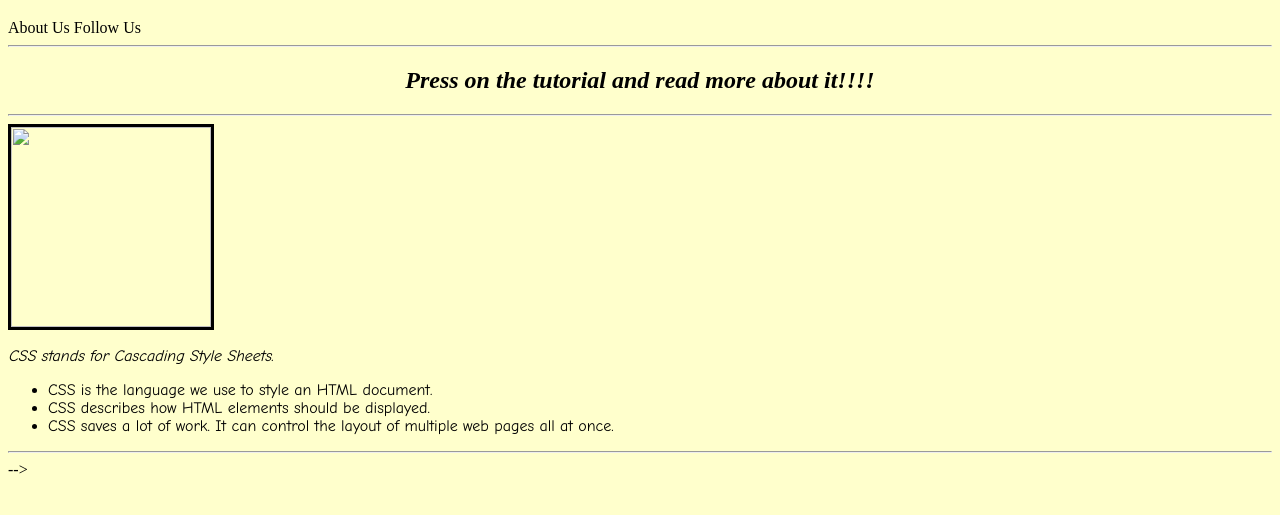
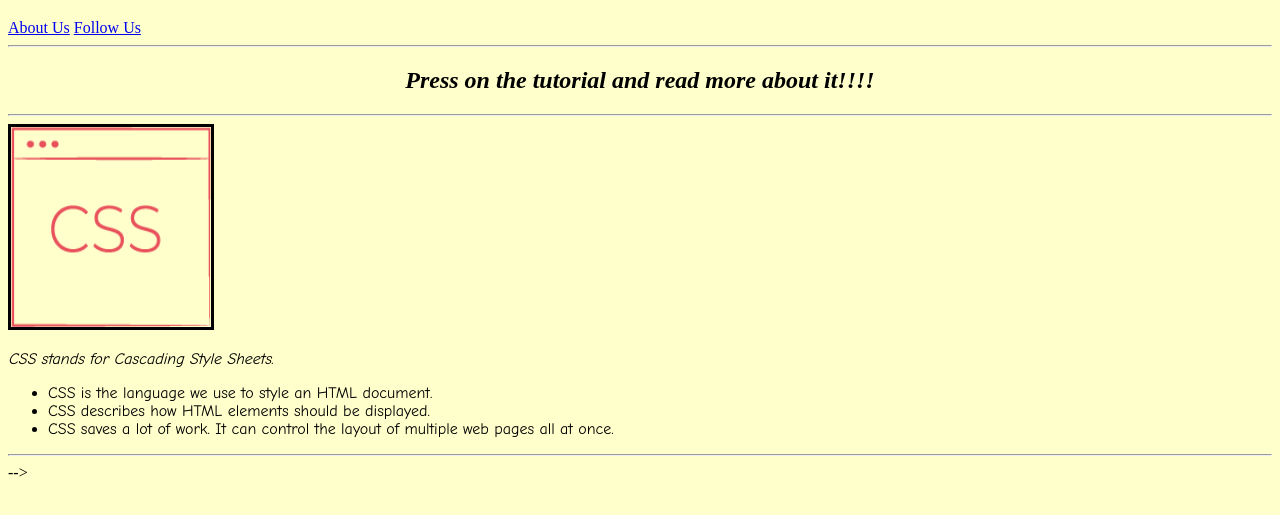
Before and after one commit to YashasJani/tut, a plain HTML site: page index.html in a window 1280 px wide. Shown: the part 81-596 px from the top of the page. Drawn offline with Linux system fonts and the light colour scheme.

Commit message:
Update index.html

```diff
--- a/index.html
+++ b/index.html
@@ -29,11 +29,9 @@
 
 
     <!-- uncomment the correct output for the anchor tag-->
-    <!-- <a href ="about.html"> About Us</a>
-    <a href="followus.html"> Follow Us</a> -->
+     <a href ="about.html"> About Us</a>
+    <a href="followus.html"> Follow Us</a>
 
-     <a ="about.html"> About Us</a>
-    <a ="followus.html"> Follow Us</a>
 
     <!-- <a :"about.html"> About Us</a>
     <a :"followus.html"> Follow Us</a> -->
@@ -55,8 +53,8 @@
     <a href="https://developer.mozilla.org/en-US/docs/Web/CSS">
 
     <!-- uncomment the code for displaying the image-->
-     <img src="css.png" width="200px" height="200px">
-    <!-- <img src="images/css.png" width="200px" height="200px"> -->
+
+   <img src="images/css.png" width="200px" height="200px">
     <!-- <img src:"images/css.png" width="200px" height="200px"> -->
     <!-- <img src:"css.png" width="200px" height="200px"> -->
 
```
